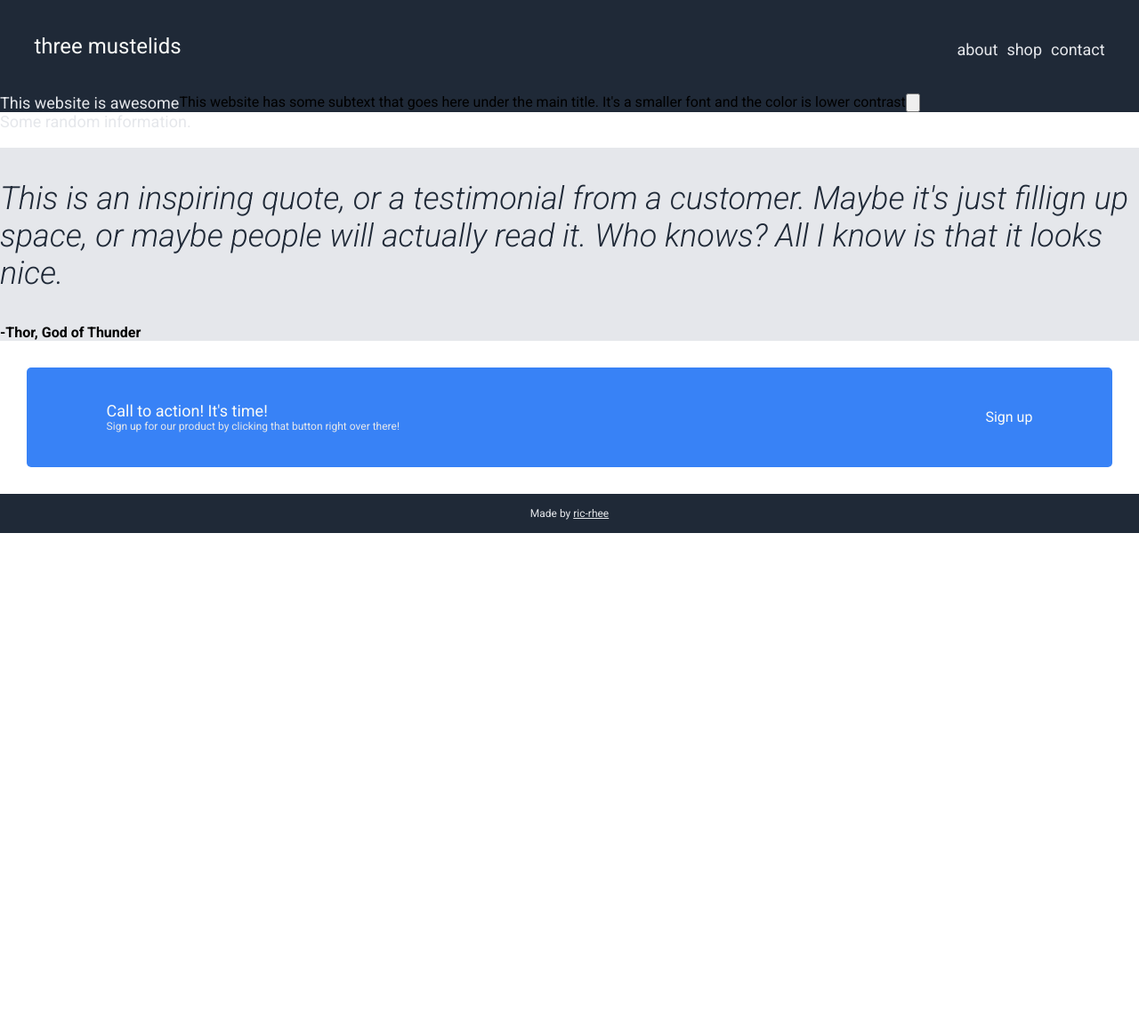
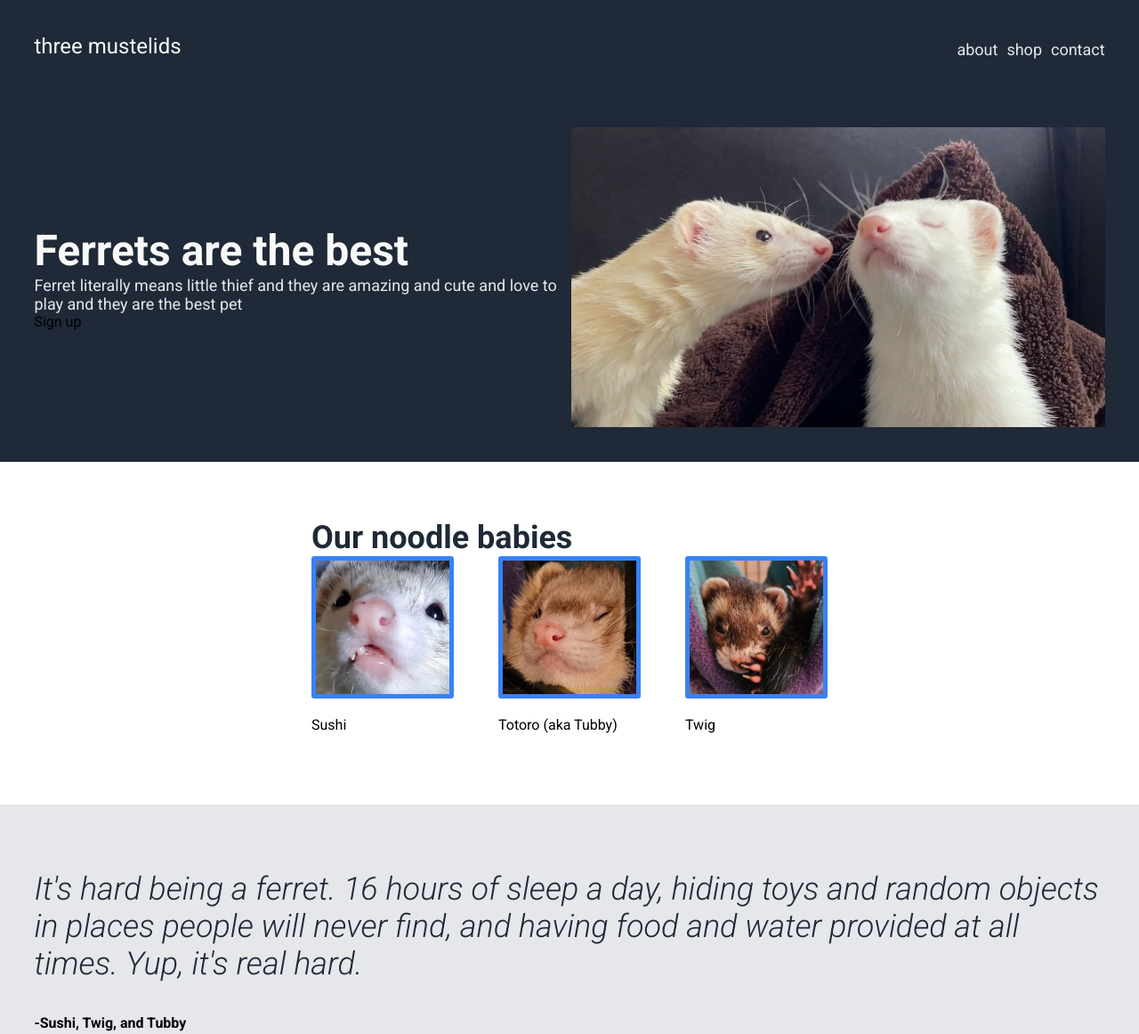
Before and after one commit to ric-rhee/landing-page, a plain HTML site: page index.html in a window 1280 px wide. Shown: the top 1162 px of the page at 89% size. Before the commit the page ends 800 px from the top, so only its background shows below. Drawn offline with Linux system fonts and the light colour scheme.

Commit message:
Restructure files and more styling

```diff
--- a/index.html
+++ b/index.html
@@ -26,36 +26,56 @@
             </div>
         </div>
     </div>
+    <div class="hero-container">
         <div class="hero">
-        <div class="header">This website is awesome</div>
             <div class="text">
-            This website has some subtext that goes here under the main
-            title. It's a smaller font and the color is lower contrast
+                <div class="header">Ferrets are the best</div>
+                <div class="subtext">
+                    Ferret literally means little thief and they are amazing
+                    and cute and love to play and they are the best pet
                 </div>
-        <img src="" alt="">
-        <button></button>
+                <div class="button">Sign up</div>
             </div>
+            <img src="images/hero_image.jpg" alt="picture of three ferrets">
+        </div>
+    </div>
+    <div class="content-container">
         <div class="content">
-        <div class="content header">Some random information.</div>
-        <img src="" alt="">
-        <img src="" alt="">
-        <img src="" alt="">
-        <img src="" alt="">
+            <div class="header">Our noodle babies</div>
+            <div class="picture-with-subtext">
+                <div class="sushi">
+                    <img src="images/sushi.jpg" alt="ferret_sushi">
+                    <p>Sushi</p>
                 </div>
+                <div class="tubby">
+                    <img src="images/tubby.jpg" alt="ferret_tubby">
+                    <p>Totoro (aka Tubby)</p>
+                </div>
+                <div class="twig">
+                    <img src="images/twig.jpg" alt="ferret_twig">
+                    <p>Twig</p>
+                </div>
+            </div>
+        </div>
+    </div>
+    <div class="quote-container">
         <div class="quote">
-        <p class="text" style="font-style: italic;">This is an inspiring quote, or a
-            testimonial from a customer. Maybe it's just fillign up space, or maybe
-            people will actually read it. Who knows? All I know is that it looks nice.</p>
-        <div class="signature"><strong>-Thor, God of Thunder</strong></div>
+            <p class="text">It's hard being a ferret. 16 hours
+                of sleep a day, hiding toys and random objects in places people will never
+                find, and having food and water provided at all times. Yup, it's real hard.</p>
+            <div class="signature">-Sushi, Twig, and Tubby</div>
         </div>
+    </div>
+    <div class="signup-container">
         <div class="signup">
             <div class="text">
-            <div class="title">Call to action! It's time!</div>
+                <div class="title">Love ferrets?</div>
                 <div class="subtext">
-                Sign up for our product by clicking that button right over there!
+                    Sign up for our daily ferret content!
                 </div>
             </div>
-        <div class="button">Sign up</div>
+            <button>Sign up</button>
+        </div>
     </div>
     <div class="footer">
         <div class="note">
--- a/styles.css
+++ b/styles.css
@@ -36,25 +36,83 @@ body {
     font-size: 18px;
 }
 
-.hero {
+.hero-container {
     display: flex;
     background-color: #1F2937;
 }
 
+.hero {
+    display: flex;
+    flex-basis: 100%;
+    padding: 3%;
+    justify-content: center;
+    align-items: center;
+}
+
+.hero .header {
+    font-size: 48px;
+    color: #F9FAF8;
+    font-weight: bolder;
+}
+
+.hero .subtext {
+    color: #E5E7EB;
+    font-size: 18px;
+}
+
+.hero img {
+    width: 600px;
+}
+
+.content-container {
+    display: flex;
+    width: 100%;
+    justify-content: center;
+}
+
+.content {
+    display: flex;
+    flex-direction: column;
+    padding: 5%;
+}
+
+.content .header {
+    font-size: 36px;
+    font-weight: bolder;
+    color: #1F2937;
+}
+
 .content img {
-    width: 50px;
-    border-radius: 2px;
-    border-color: #3882F6;
+    width: 150px;
+    border: 5px solid #3882F6;
+    border-radius: 3px;
+}
+
+.picture-with-subtext {
+    display: flex;
+    gap: 50px;
+}
+
+.quote-container {
+    display: flex;
 }
 
 .quote {
+    display: flex;
+    flex-direction: column;
     background-color: #E5E7EB;
+    padding: 3%;
 }
 
 .quote .text {
     font-size: 36px;
-    font-weight: lighter;
+    font-weight: 300;
     color: #1F2937;
+    font-style: italic;
+}
+
+.signature {
+    font-weight: bold;
 }
 
 .signup {
@@ -82,12 +140,13 @@ body {
     color: #E5E7EB;
 }
 
-.signup .button {
-    background-color: #3882F6;
-    border-color: #F9FAF8;
+.signup button {
+    border: 1px solid #F9FAF8;
+    border-radius: 3px;
+    background: #3882F6;
     color: #F9FAF8;
-    border-width: 2px;
-    border-radius: 5px;
+    width: 85px;
+    height: 25px;
     align-self: center;
 }
 
```
Also changed, not shown: images/hero_image.jpg (added), images/sushi.jpg (renamed from sushi.jpg), images/tubby.jpg (renamed from tubby.jpg), images/twig.jpg (renamed from twig.jpg). Lines whose indentation alone changed are shown as unchanged.
